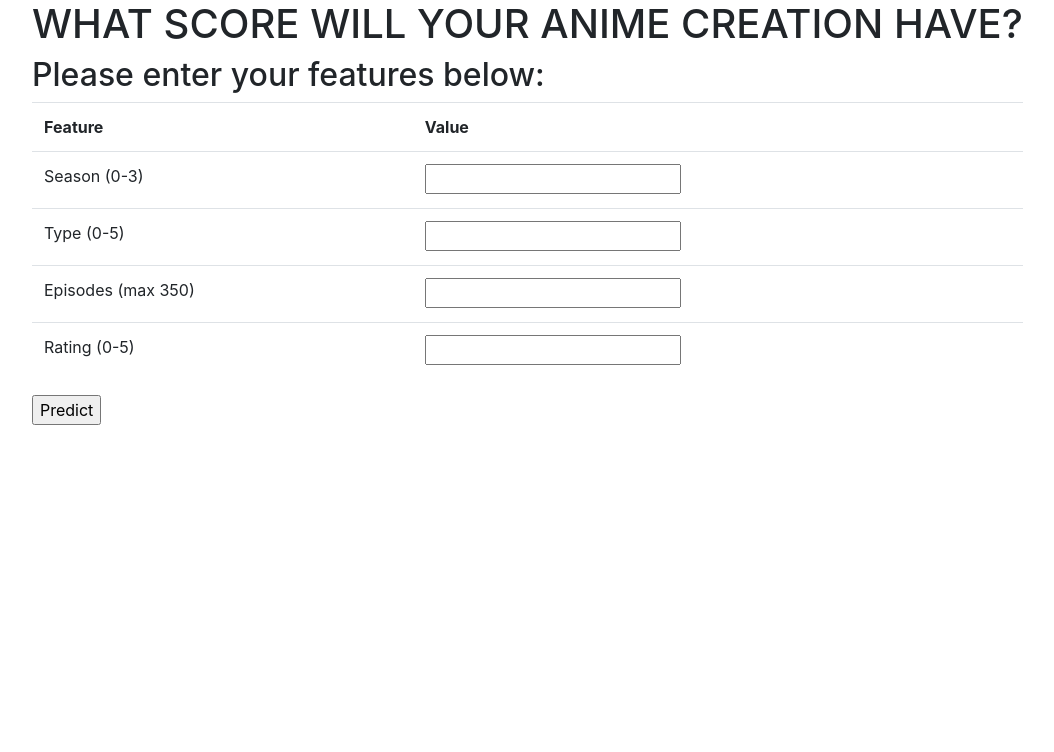
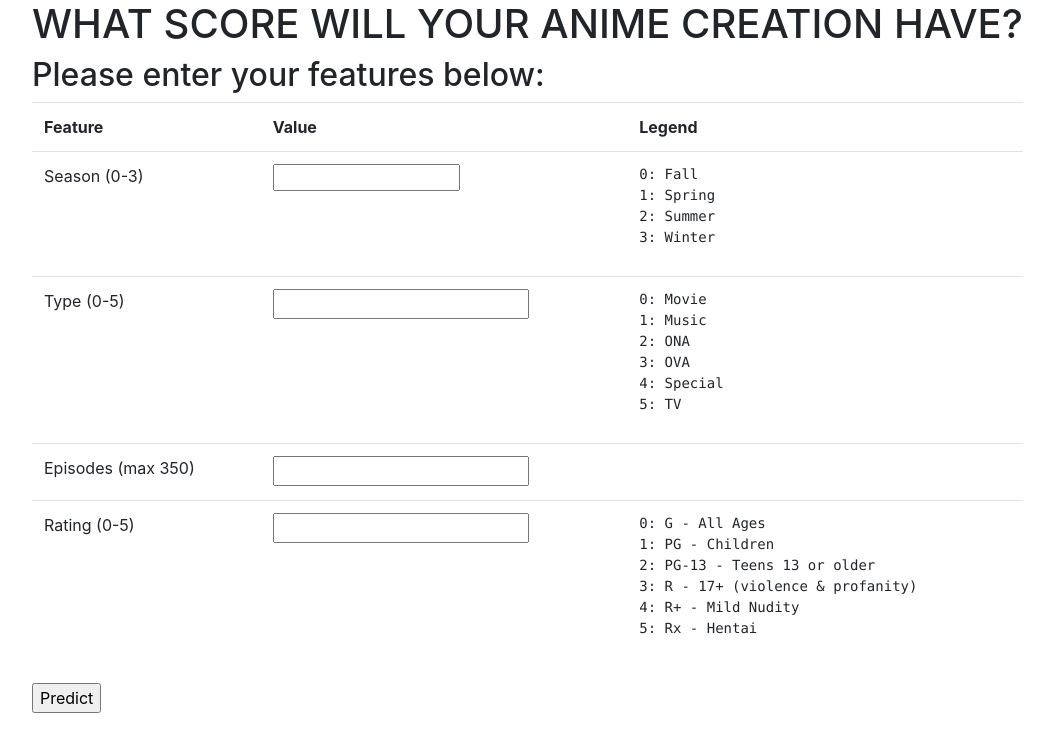
Before and after one commit to Cgarciaz/Machine_Learning, a Flask app: page / in a window 1280 px wide. Shown: the top 752 px of the page, without its empty margins (38-1092 px from the left). Run offline with Flask 2, Linux system fonts and the light colour scheme; parts of the project's set-up code (start-up, migrations or seed data) failed here and were passed over; some libraries are stand-ins or nearby versions.

Commit message:
Update home.html

```diff
--- a/src/templates/home.html
+++ b/src/templates/home.html
@@ -23,25 +23,43 @@
         <tr>
         <th>Feature</th>
         <th>Value</th>
+        <th>Legend</th>
     </tr>
         <tr>
             <td> {{ form.Start_season.label }}</td>
-            <td> {{ form.Start_season }}</td>
+            <td><pre>{{ form.Start_season }}</pre></td>
+            <td><pre>0: Fall
+1: Spring
+2: Summer
+3: Winter</pre></td>
         </tr>
 
     <tr>
         <td>{{ form.Type.label }}</td>
         <td> {{ form.Type }}</td>
+        <td><pre>0: Movie
+1: Music
+2: ONA
+3: OVA
+4: Special
+5: TV</pre></td>
     </tr>
 
     <tr>
         <td>{{ form.Episodes.label }}</td>
         <td>{{ form.Episodes }}</td>
+        <td> </td>
     </tr>
 
     <tr>
         <td>{{ form.Rating.label }}</td>
         <td>{{ form.Rating }}</td>
+        <td><pre>0: G - All Ages
+1: PG - Children
+2: PG-13 - Teens 13 or older
+3: R - 17+ (violence & profanity)
+4: R+ - Mild Nudity
+5: Rx - Hentai</pre></td>
     </tr>
     </table>
     {{ form.submit() }}
```
